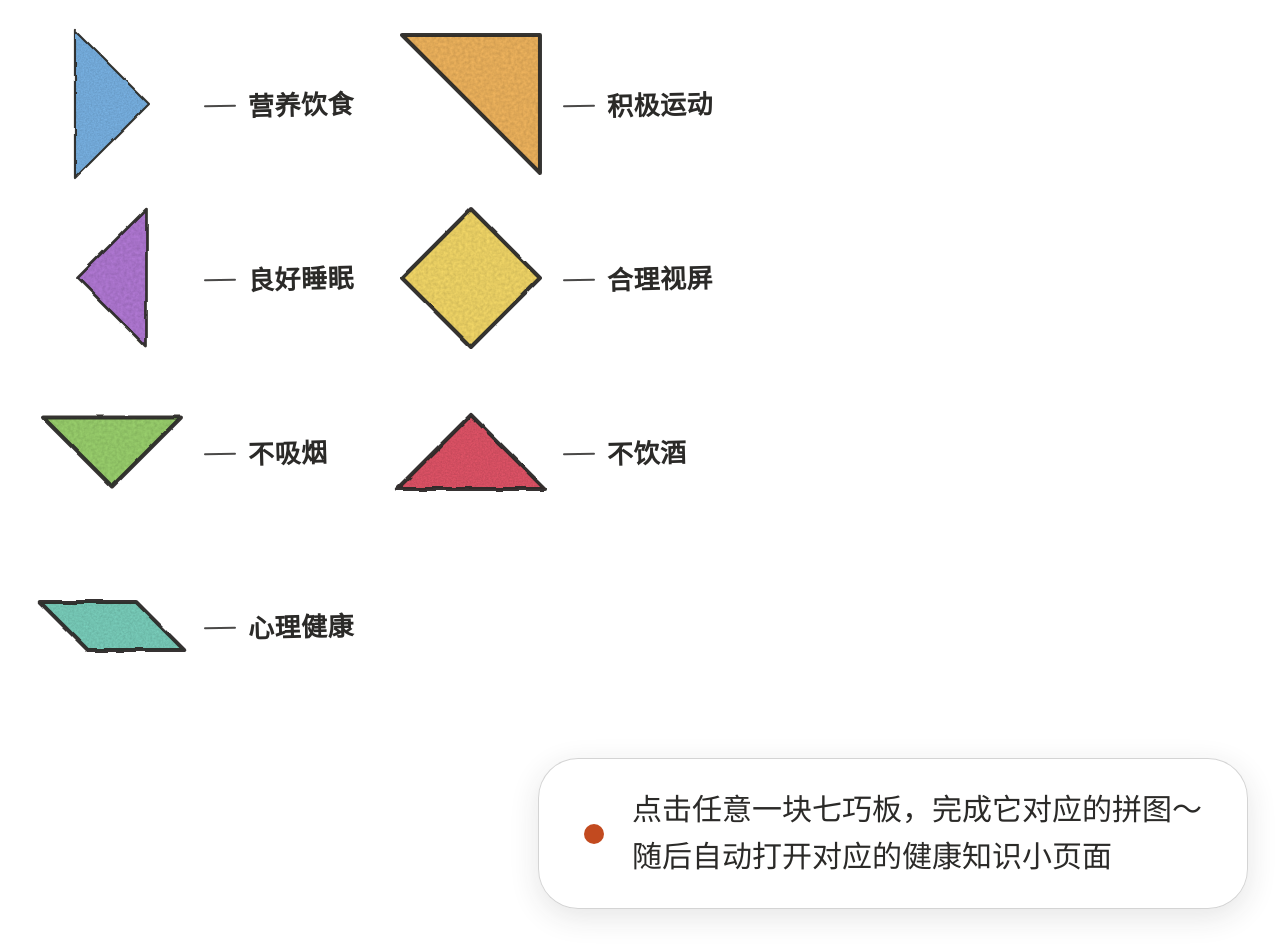
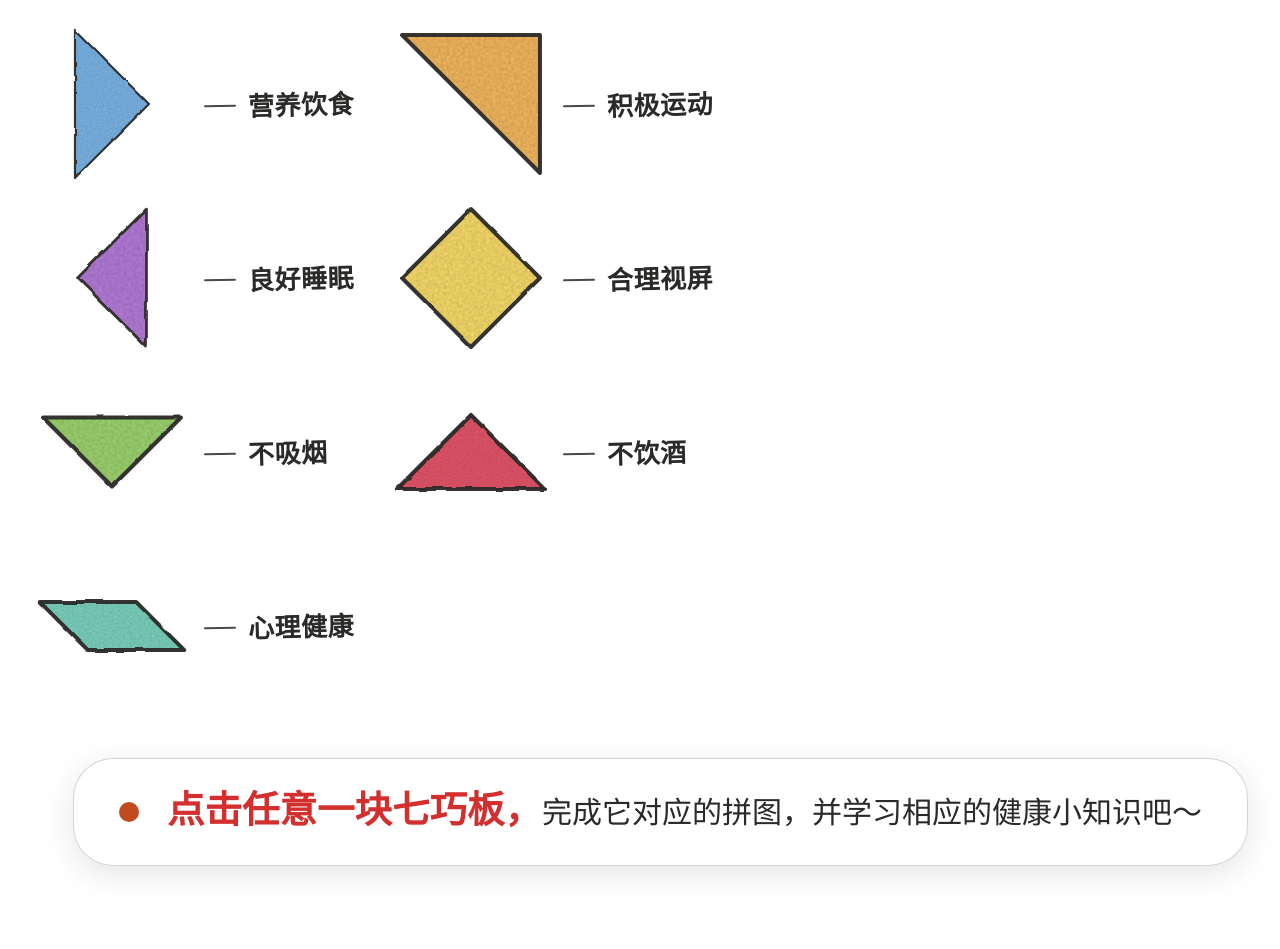
Before and after one commit to DD-010502/health-station-1, a plain HTML site: page docs/components/tangram.html in a window 1280 px wide. After the commit the page ends 906 px from the top, so only its background shows below. Drawn offline with Linux system fonts and the light colour scheme.

Commit message:
content(tangram): 更新提示文案并强调点击动作

```diff
--- a/docs/components/tangram.html
+++ b/docs/components/tangram.html
@@ -150,6 +150,14 @@
     background: #C24A1F;
     flex: 0 0 auto;
   }
+  .board-hint .hint-accent {
+    color: #D32F2F;
+    font-size: 1.25em;
+    font-weight: 700;
+    line-height: 1.25;
+    white-space: nowrap;
+  }
+  .board-hint .hint-copy { min-width: 0; }
   @media (max-width: 900px) {
     .board-hint { justify-self: center; }
   }
@@ -262,9 +270,8 @@
    TANGRAM_DATA — editable text, backend-injectable via window.TANGRAM_DATA
    ===================================================================== */
 const TANGRAM_DATA = Object.assign({
-  hintText: '点击任意一块七巧板，完成它对应的拼图～<br/>随后自动打开对应的健康知识小页面',
-  /* 手机端图形在上方、排成两列，没有"左侧"，所以单独给一套说法 */
-  hintTextMobile: '点一下任意图形，完成对应拼图～<br/>随后自动打开健康小知识',
+  hintText: '<span class="hint-copy"><strong class="hint-accent">点击任意一块七巧板，</strong>完成它对应的拼图，并学习相应的健康小知识吧～</span>',
+  hintTextMobile: '<span class="hint-copy"><strong class="hint-accent">点击任意一块七巧板，</strong>完成它对应的拼图，并学习相应的健康小知识吧～</span>',
 }, window.TANGRAM_DATA || {});
 
 function renderTangramText() {
```
